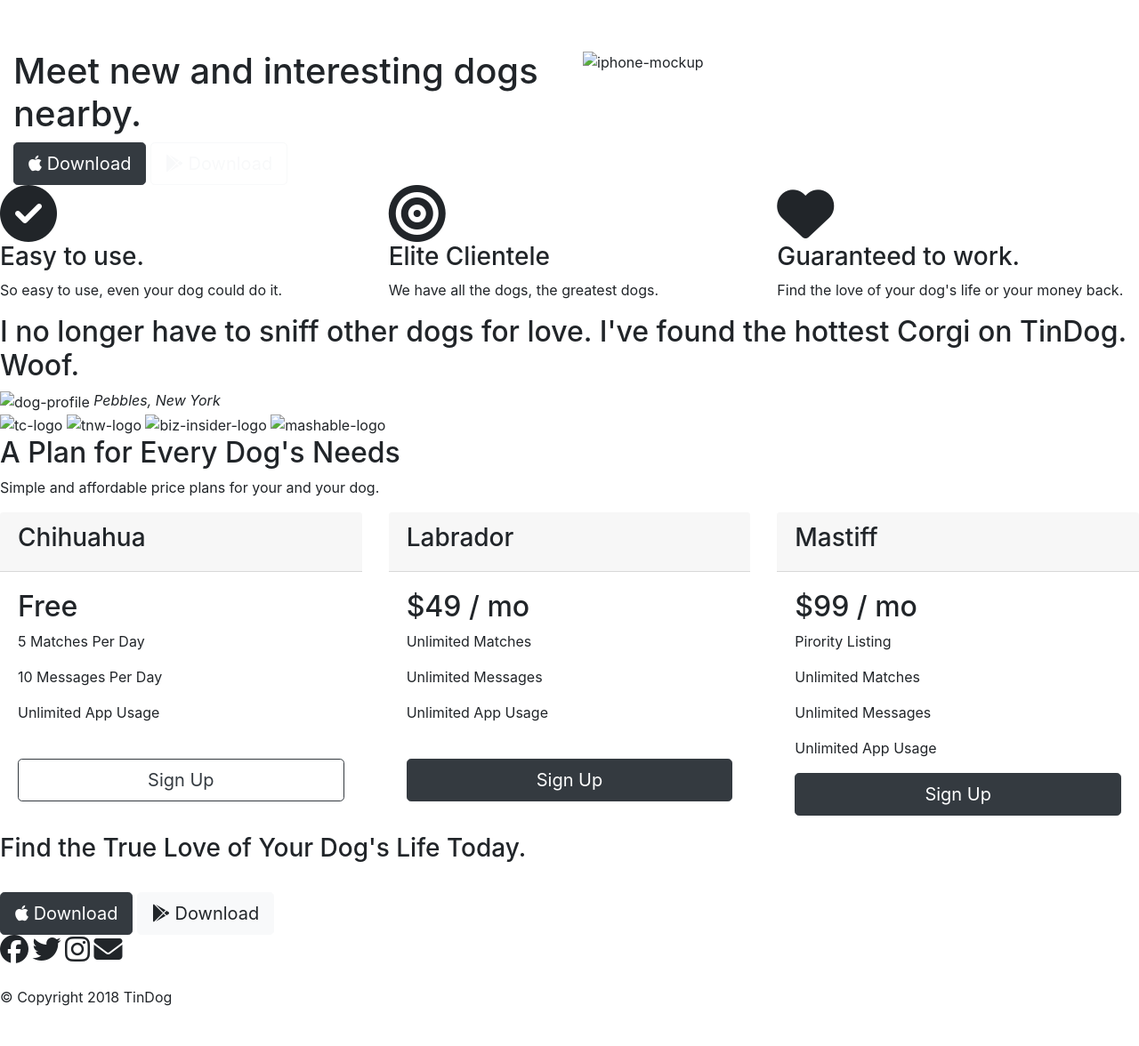
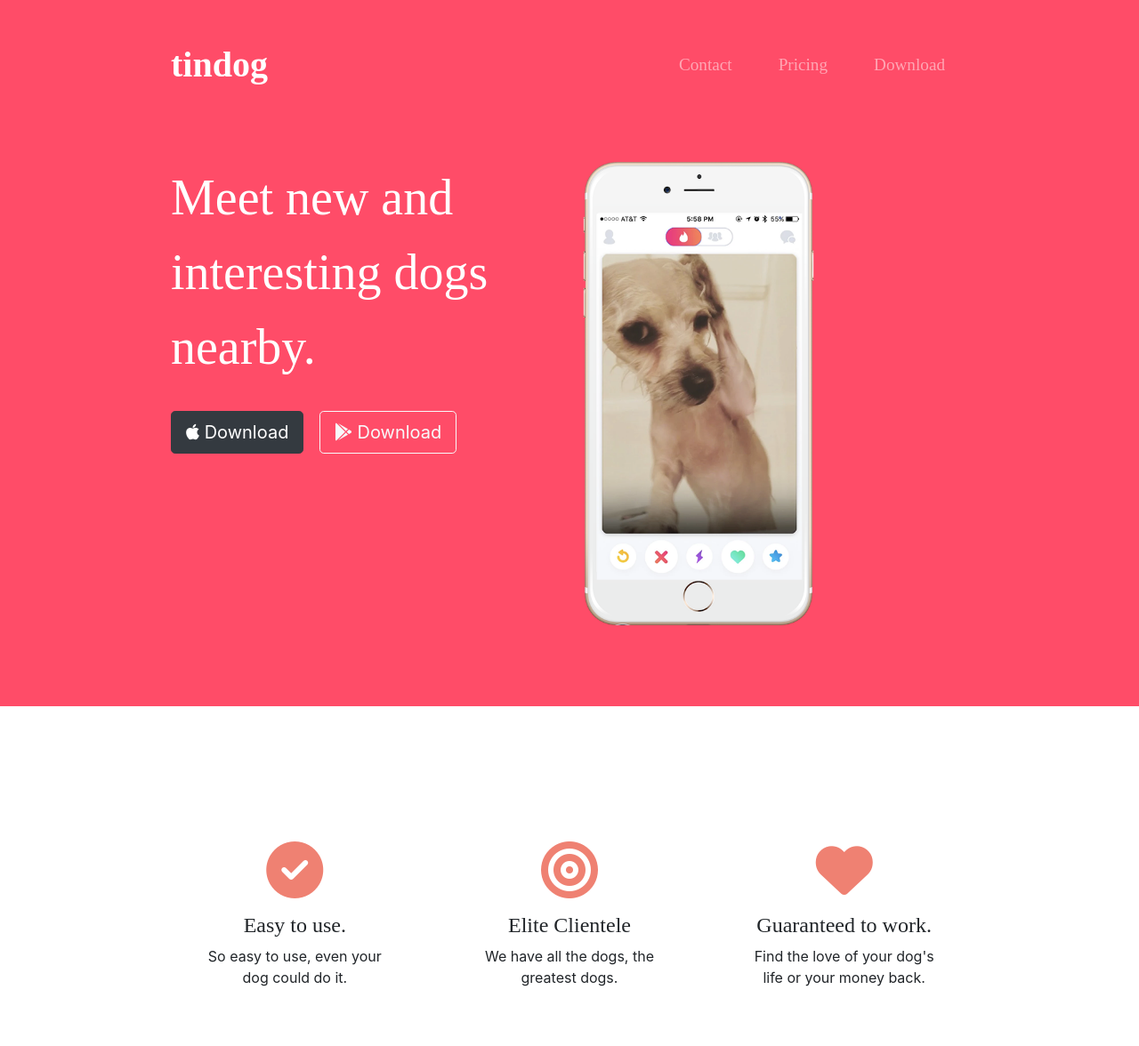
Before and after one commit to Shibalinisahu/Tindog, a plain HTML site: page index.html in a window 1280 px wide. Shown: the top 1176 px of the page at 89% size. Before the commit the page ends 1149 px from the top, so only its background shows below. Drawn offline with nearby package versions, Linux system fonts and the light colour scheme; files that its build step writes are made by us from their sources; files whose address does not match are found by name; a web font is replaced by a local one.

Commit message:
Add files via upload

```diff
--- a/index.html
+++ b/index.html
@@ -9,7 +9,7 @@
 
   <!-- CSS stylesheet -->
   <link rel="stylesheet" href="https://stackpath.bootstrapcdn.com/bootstrap/4.5.2/css/bootstrap.min.css" integrity="sha384-JcKb8q3iqJ61gNV9KGb8thSsNjpSL0n8PARn9HuZOnIxN0hoP+VmmDGMN5t9UJ0Z" crossorigin="anonymous">
-  <link rel="stylesheet" href="styles.css">
+  <link rel="stylesheet" href="css/styles.css">
   <!-- Font Awesome -->
   <script src="https://kit.fontawesome.com/59ee66bc37.js" crossorigin="anonymous"></script>
   <!-- Bootstraps Scripts -->
--- /dev/null
+++ b/styles.css
@@ -0,0 +1,178 @@
+.body {
+  font-family: "Montserrat";
+  text-align: center;
+}
+
+#title {
+  background-color: #ff4c68;
+  color: white;
+}
+
+.container-fluid {
+  padding: 3% 15% 7%;
+}
+
+h1, h2, h3, h4, h5, h6 {
+  font-family: "Montserrat-bold"
+}
+
+h2 {
+  font-family: "Montserrat-bold";
+  font-size: 3rem;
+  line-height: 4.5rem;
+}
+
+h3 {
+  font-family: "Montserrat-bold";
+  font-size: 1.5rem;
+}
+
+.p {
+  color: grey;
+}
+
+/* Heading Section */
+.big-heading {
+  font-family: "Montserrat-black";
+  font-size: 3.5rem;
+  line-height: 1.5;
+}
+
+/* Navigation-Bar */
+.navbar {
+  padding: 0 0 4.5rem;
+}
+
+.navbar-brand {
+  font-family: "Ubuntu";
+  font-size: 2.5rem;
+  font-weight: bold;
+}
+
+.nav-item {
+  padding: 0 18px;
+}
+
+.nav-link {
+  font-size: 1.2rem;
+  font-family: "Montserrat-light";
+}
+
+/* Download-Buttons */
+.download-button {
+  margin: 5% 3% 5% 0;
+}
+
+/* Title-Image */
+.title-image {
+  width: 60%;
+  transform: rotate(25deg) position: absolute;
+}
+
+/* Features-Section */
+#features {
+  padding: 7% 15%;
+  background-color: white;
+  position: relative;
+}
+
+.feature-box {
+  text-align: center;
+  padding: 5%;
+}
+
+/* Styling-Icon */
+.icon {
+  color: #ef8172;
+  margin: 1rem;
+}
+
+.icon:hover {
+  color: #ff4c68;
+}
+
+/* Testimonial-section */
+#testimonials {
+  text-align: center;
+  background-color: #ef8172;
+  color: white;
+}
+
+.testimonial-image {
+  width: 25%;
+  border-radius: 100%;
+  margin: 2%;
+}
+
+#press {
+  background-color: #ef8172;
+  text-align: center;
+  padding: 7% 15%;
+  margin: auto;
+}
+
+.press-logo {
+  width: 15%;
+  margin: 2px 25px 5px;
+}
+
+.carousel-item {
+  padding: 7% 15%;
+}
+
+/* Pricing-Section */
+#pricing {
+  padding: 100px;
+  text-align: center;
+}
+
+.pricing-coloumn {
+  padding: 6% 3%;
+  text-align: center;
+}
+}
+
+@media (max-width: 1028px) {
+  #title {
+    text-align: center;
+  }
+
+  .title-image {
+    position: static;
+    transform: rotate(0);
+  }
+}
+
+/* Sections */
+.coloured-section {
+  background-color: #ff4c68;
+  color: white;
+}
+
+.white-section {
+  background-color: white;
+}
+
+/* CTS Section */
+#cta {
+  background-color: #ff4c68;
+  color: white;
+  text-align: center;
+  font-size: 3.5rem;
+  padding: 7% 15%;
+  margin: auto;
+}
+
+.cta-heading {
+  font-family: "Montserrat-black";
+  font-size: 5.5rem;
+  line-height: 1.5;
+}
+
+#footer {
+  background-color: white;
+  text-align: center;
+  padding: 7% 15%;
+  margin: auto;
+  color: grey;
+}
```
Also changed, not shown: TechCrunch.png (added), bizinsider.png (added), dog-img.jpg (added), iphone6.png (added), lady-img.jpg (added), mashable.png (added), tnw.png (added), 1 other file.
